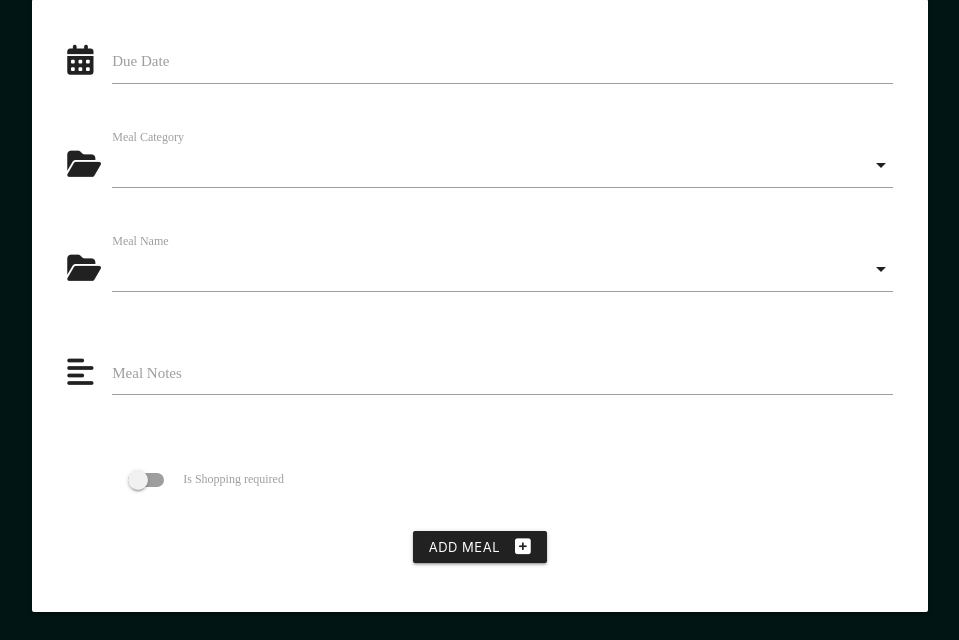
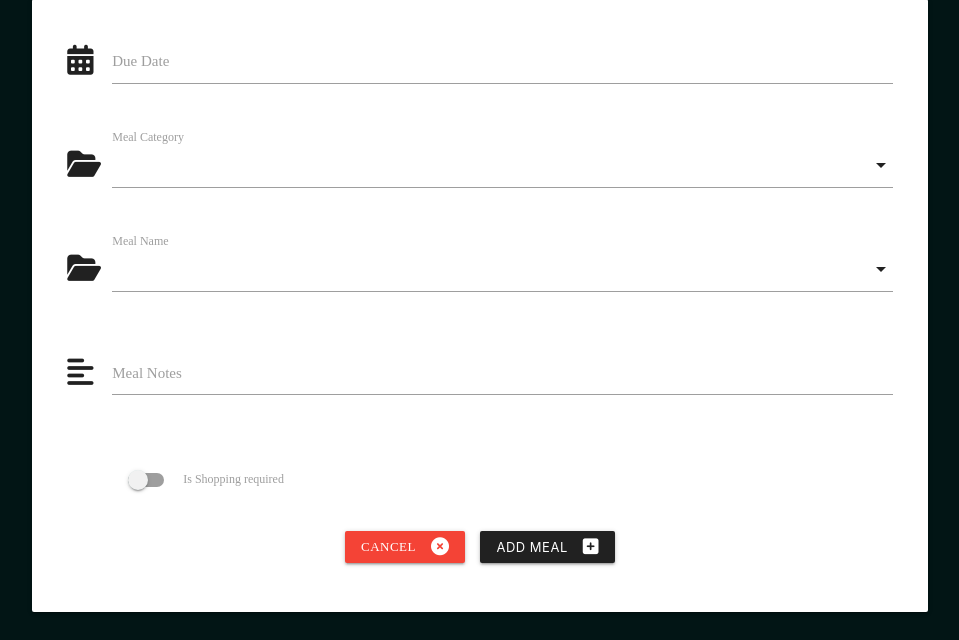
Before and after one commit to MargaritaAtr/diet-planner, a Flask app: page /plan_meals in a window 1280 px wide. Shown: the part 160-800 px from the top of the page, without its empty margins (160-1119 px from the left). Run offline with Flask 3, Linux system fonts and the light colour scheme; data that the repository does not hold is empty; some libraries are stand-ins or nearby versions; some web fonts are replaced.

```diff
--- a/templates/plan_meals.html
+++ b/templates/plan_meals.html
@@ -61,9 +61,12 @@
     </div>
   </div>
 </div>
-      <!-- submit button -->
+      <!-- Cancel button -->
       <div class="row">
           <div class="col s12 center-align">
+            <a href ="{{url_for('all_meals')}}" class="btn-small red text-shadow ">
+              Cancel <i class="fas fa-times-circle right"></i></a>
+              <!-- submit button -->
               <button type="submit" class="btn-small grey darken-4 text-shadow">
                   Add Meal <i class="fas fa-plus-square right"></i>
               </button>
```
Also changed, not shown: README.md, templates/readme/images/colors.png (added).
